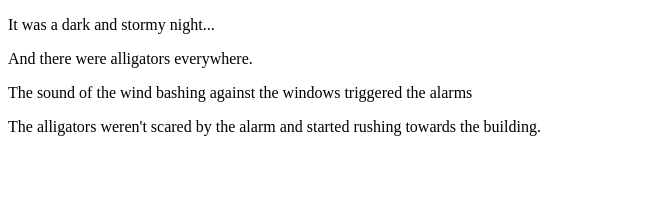
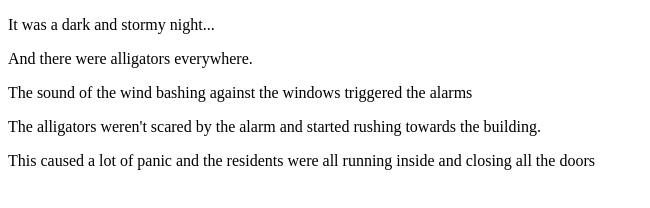
Before and after one commit to alexsdixon/fireside-story, a plain HTML site: page index.html in a window 1280 px wide. Shown: the whole page, without its empty margins (0-650 px from the left). Drawn offline with Linux system fonts and the light colour scheme.

Commit message:
added another line

```diff
--- a/index.html
+++ b/index.html
@@ -5,5 +5,6 @@
 		<p>And there were alligators everywhere.</p>
 		<p>The sound of the wind bashing against the windows triggered the alarms</p>
 		<p>The alligators weren't scared by the alarm and started rushing towards the building.</p>
+		<p>This caused a lot of panic and the residents were all running inside and closing all the doors</p>
 	</body>
 </html>
```
